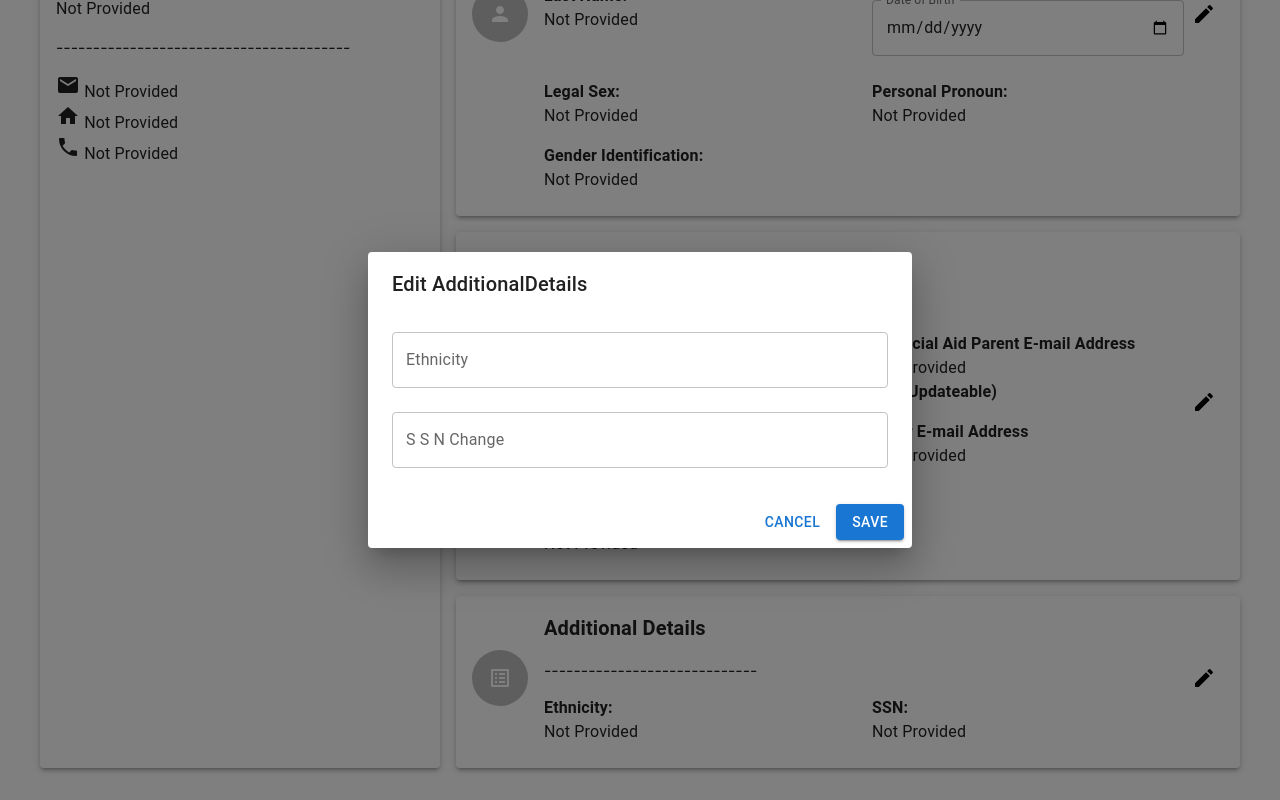
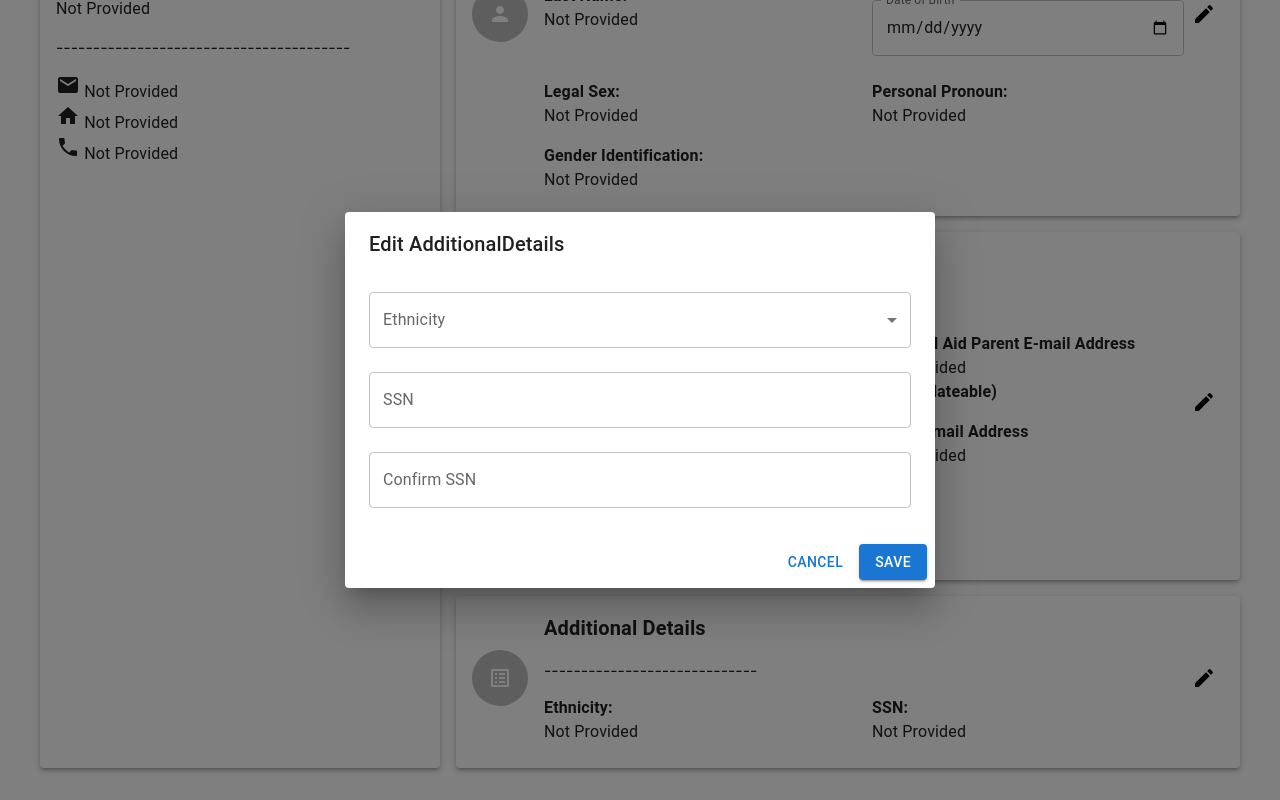
Before and after one commit to tejavardhanreddy01/patriot-web-redesign, a React (Create React App) app: page /personalprofile in a window 1280 px wide. Both pictures are taken after a click on the button 1204 px from the left and 1113 px from the top of the page. Shown: the part 436-1236 px from the top of the page. Built offline with nearby package versions, Linux system fonts and the light colour scheme.

Commit message:
Made Additional details card in personal info even better

```diff
--- a/src/Pages/PersonalInformation/PersonalProfile.js
+++ b/src/Pages/PersonalInformation/PersonalProfile.js
@@ -1,11 +1,46 @@
 import React, { useState } from 'react';
-import { Box, Typography, IconButton, Card, CardContent, TextField, Dialog, DialogTitle, DialogContent, DialogActions, Button, Avatar } from '@mui/material';
+import {
+    Box,
+    Typography,
+    IconButton,
+    Card,
+    CardContent,
+    TextField,
+    Dialog,
+    DialogTitle,
+    DialogContent,
+    DialogActions,
+    Button,
+    Avatar,
+    Select,
+    MenuItem,
+    FormControl,
+    InputLabel
+} from '@mui/material';
 import EditIcon from '@mui/icons-material/Edit';
 import PersonIcon from '@mui/icons-material/Person';
-import HomeIcon from "@mui/icons-material/Home";
+import HomeIcon from '@mui/icons-material/Home';
 import PhoneIcon from '@mui/icons-material/Phone';
 import EmailIcon from '@mui/icons-material/Email';
-import ListAltIcon from '@mui/icons-material/ListAlt'; // Icon for Additional Details
+import ListAltIcon from '@mui/icons-material/ListAlt';
+
+const ethnicities = [
+    'African',
+    'African American',
+    'Afro-Caribbean',
+    'Arab',
+    'Asian',
+    'South Asian',
+    'Southeast Asian',
+    'European',
+    'Hispanic or Latino',
+    'Indigenous or Native American',
+    'Pacific Islander',
+    'Jewish',
+    'Middle Eastern',
+    'Mixed or Multiethnic',
+    'White or Caucasian'
+];
 
 const PersonalProfile = () => {
     const [userInfo, setUserInfo] = useState({
@@ -15,15 +50,17 @@ const PersonalProfile = () => {
         PhoneNumber: { phonenum1: '', phonenum2: '', premresphone: '' },
         Address: { PermanentAddress: '' },
         EmergencyContact: { EmergencyCont: '' },
-        AdditionalDetails: { Ethnicity:'', SSNChange: '' }
+        AdditionalDetails: { EthnicityRace: '', SSN: '', SSNConfirm: '' }
     });
 
     const [open, setOpen] = useState(false);
     const [editingCategory, setEditingCategory] = useState(null);
+    const [ssnError, setSsnError] = useState('');
 
     const handleOpen = (category) => {
         setEditingCategory(category);
         setOpen(true);
+        setSsnError(''); // Reset SSN error when opening dialog
     };
 
     const handleClose = () => {
@@ -32,6 +69,10 @@ const PersonalProfile = () => {
     };
 
     const handleSave = () => {
+        if (editingCategory === 'AdditionalDetails' && userInfo.AdditionalDetails.SSN !== userInfo.AdditionalDetails.SSNConfirm) {
+            setSsnError('SSNs do not match. Please enter again.');
+            return;
+        }
         handleClose();
     };
 
@@ -45,6 +86,54 @@ const PersonalProfile = () => {
 
     const renderFields = () => {
         if (!editingCategory) return null;
+
+        if (editingCategory === 'AdditionalDetails') {
+            return (
+                <>
+                    <FormControl fullWidth margin="normal">
+                        <InputLabel>Ethnicity</InputLabel>
+                        <Select
+                            name="EthnicityRace"
+                            value={userInfo.AdditionalDetails.EthnicityRace}
+                            onChange={(e) => handleChange(e, 'AdditionalDetails')}
+                        >
+                            {ethnicities.map((ethnicity) => (
+                                <MenuItem key={ethnicity} value={ethnicity}>{ethnicity}</MenuItem>
+                            ))}
+                        </Select>
+                    </FormControl>
+
+                    <TextField
+                        label="SSN"
+                        name="SSN"
+                        type="password" // Hide input with asterisks
+                        value={userInfo.AdditionalDetails.SSN}
+                        onChange={(e) => {
+                            const value = e.target.value.replace(/[^0-9]/g, ''); // Only allow numbers
+                            handleChange({ target: { name: 'SSN', value } }, 'AdditionalDetails');
+                        }}
+                        fullWidth
+                        margin="normal"
+                        inputProps={{ maxLength: 11 }} // Limit to 11 digits
+                    />
+                    <TextField
+                        label="Confirm SSN"
+                        name="SSNConfirm"
+                        type="password" // Hide input with asterisks
+                        value={userInfo.AdditionalDetails.SSNConfirm}
+                        onChange={(e) => {
+                            const value = e.target.value.replace(/[^0-9]/g, ''); // Only allow numbers
+                            handleChange({ target: { name: 'SSNConfirm', value } }, 'AdditionalDetails');
+                        }}
+                        fullWidth
+                        margin="normal"
+                        error={!!ssnError}
+                        helperText={ssnError}
+                        inputProps={{ maxLength: 11 }} // Limit to 11 digits
+                    />
+                </>
+            );
+        }
 
         return Object.keys(userInfo[editingCategory]).map((field) => (
             <TextField
@@ -160,9 +249,8 @@ const PersonalProfile = () => {
                                 <Typography variant="h6"><strong>Additional Details</strong></Typography>
                                 <p>-----------------------------</p>
                                 <Box sx={{ display: 'grid', gridTemplateColumns: '1fr 1fr', gap: 2 }}>
-                                    <Typography><strong>Ethnicity:</strong> <br />{userInfo.AdditionalDetails.Ethnicity || 'Not Provided'}</Typography>
-
-                                    <Typography><strong>SSN:</strong> <br />{userInfo.AdditionalDetails.SSNChange || 'Not Provided'}</Typography>
+                                    <Typography><strong>Ethnicity:</strong> <br />{userInfo.AdditionalDetails.EthnicityRace || 'Not Provided'}</Typography>
+                                    <Typography><strong>SSN:</strong> <br />{userInfo.AdditionalDetails.SSN ? '*********' : 'Not Provided'}</Typography>
                                 </Box>
                             </Box>
                             <Box>
```
